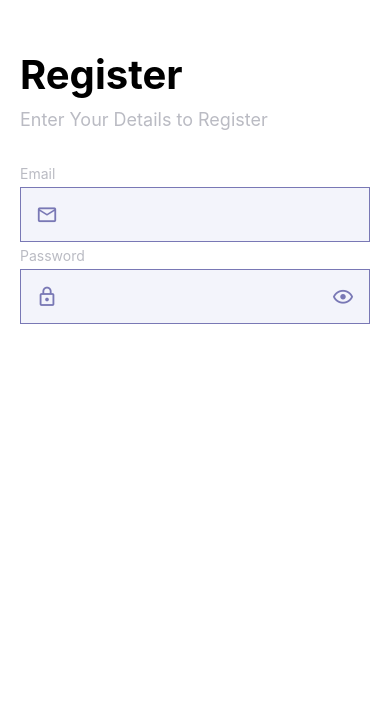
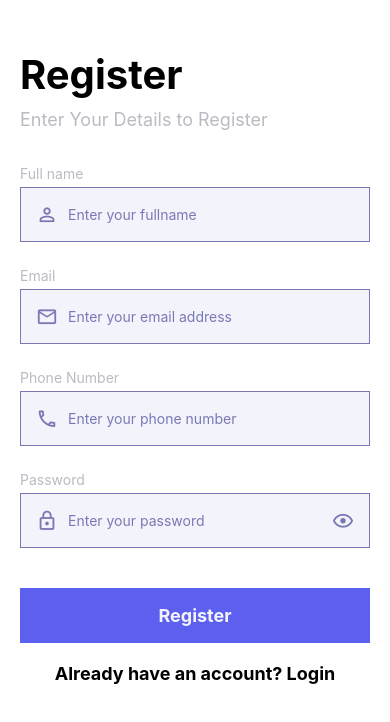
Before and after one commit to Livingston-k/ReactNative-authUi, a React Native app: screen /RegistrationScreen in a window 390 px wide. Shown: the top 722 px of the page. Built offline with nearby package versions, Linux system fonts and the light colour scheme.

Commit message:
register screen

```diff
--- /dev/null
+++ b/src/views/components/Button.js
@@ -0,0 +1,25 @@
+import React from 'react'
+import {Text,TouchableOpacity} from 'react-native'
+import COLORS from '../../consts/colors'
+
+const Button = ({title,onPress =()=>{}})=>{
+  return (
+<TouchableOpacity style={{
+    activeOpacity:0.7,
+    height:55,
+    width:'100%',
+    backgroundColor:COLORS.blue,
+    justifyContent:'center',
+    alignItems:'center',
+    marginVertical:20
+ }}>
+<Text
+style={{
+    fontSize:18,
+    color:COLORS.light,
+    fontWeight:'bold' }}>{title}</Text>
+</TouchableOpacity>
+  )
+}
+
+export default Button
--- a/src/views/components/Input.js
+++ b/src/views/components/Input.js
@@ -15,7 +15,7 @@ const Input = ({
     const [isFocused,setIsFocused] = React.useState(true)
     const [hidePassword,setHidePassword] = React.useState(password)
     return (
-        <View style={{ marginBotton:20 }}>
+        <View style={{ marginBottom:20 }}>
             <Text style={styles.label}>
              {label}
             </Text>
--- a/src/views/screens/RegistrationScreen.js
+++ b/src/views/screens/RegistrationScreen.js
@@ -3,23 +3,43 @@ import AsyncStorage from '@react-native-async-storage/async-storage';
 import {SafeAreaView,Text,ScrollView,View} from 'react-native'
 import COLORS from '../../consts/colors'
 import Input from '../components/Input';
+import Button from '../components/Button';
 
 const RegistrationScreen = ({navigation})=>{
+    const validate = ()=>{}
     return (
     <SafeAreaView style={{ backgroundColor:COLORS.white,flex:1 }}>
             <ScrollView contentContainerStyle={{ paddingTop:50,paddingHorizontal:20 }}>
                 <Text style={{ color:COLORS.black,fontSize:40,fontWeight:'bold' }}>Register</Text>
                 <Text style={{ color:COLORS.grey,fontSize:18,marginVertical:10 }}>Enter Your Details to Register</Text>
                 <View style={{ marginVertical:20 }}>
+                <Input
+                 placeholder="Enter your fullname" iconName="account-outline"
+                 label="Full name"
+                />
                  <Input
-                 placehoder="Enter your email address" iconName="email-outline"
+                 placeholder="Enter your email address" iconName="email-outline"
                  label="Email"
                 />
+                <Input
+                 placeholder="Enter your phone number" iconName="phone-outline"
+                 label="Phone Number"
+                />
+
                   <Input
                   password
-                 placehoder="Enter your password" iconName="lock-outline"
+                 placeholder="Enter your password" iconName="lock-outline"
                  label="Password"
                 />
+                <Button onPress={validate} title="Register" />
+                <Text
+                onPress={()=>navigation.navigate("LoginScreen")}
+                style={{
+                    fontSize:18,
+                    fontWeight:"bold",
+                    color:COLORS.black,
+                    textAlign:'center'
+                     }}>Already have an account? Login</Text>
                 </View>
             </ScrollView>
         </SafeAreaView>
```
